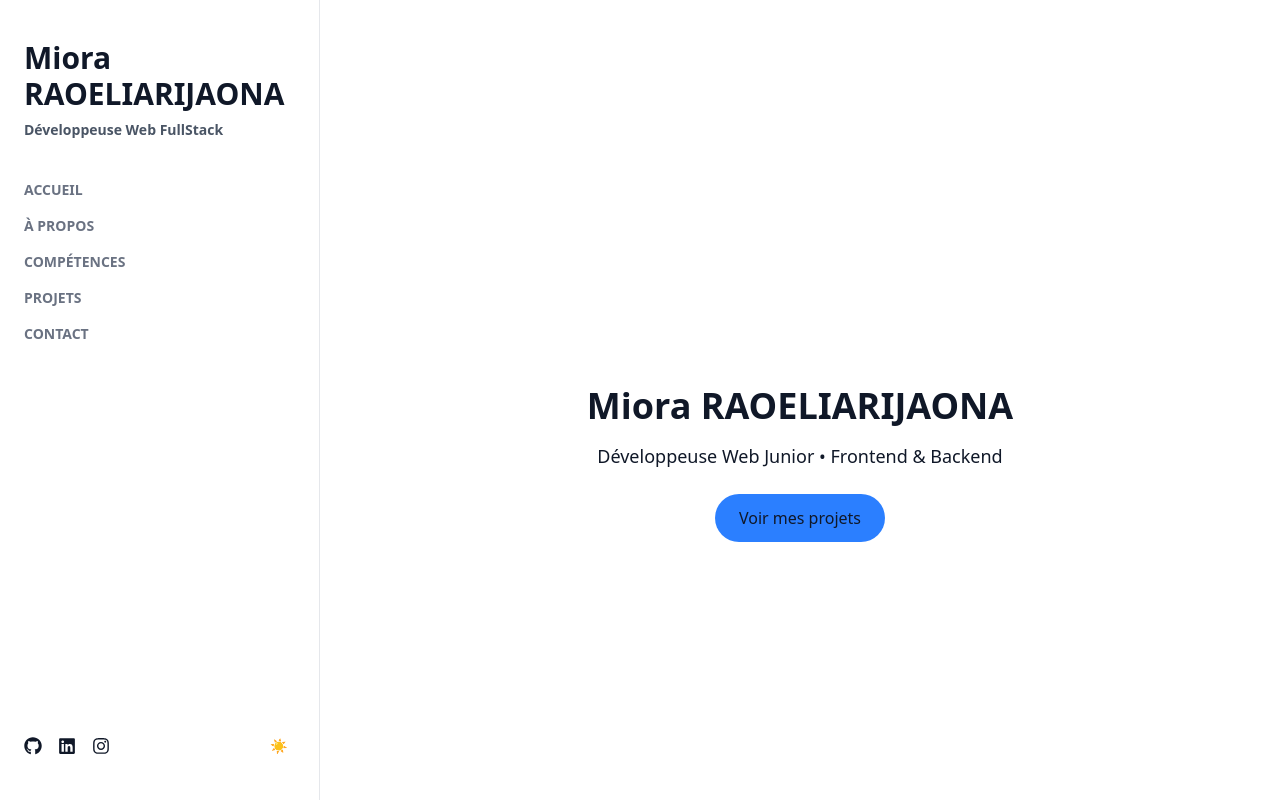
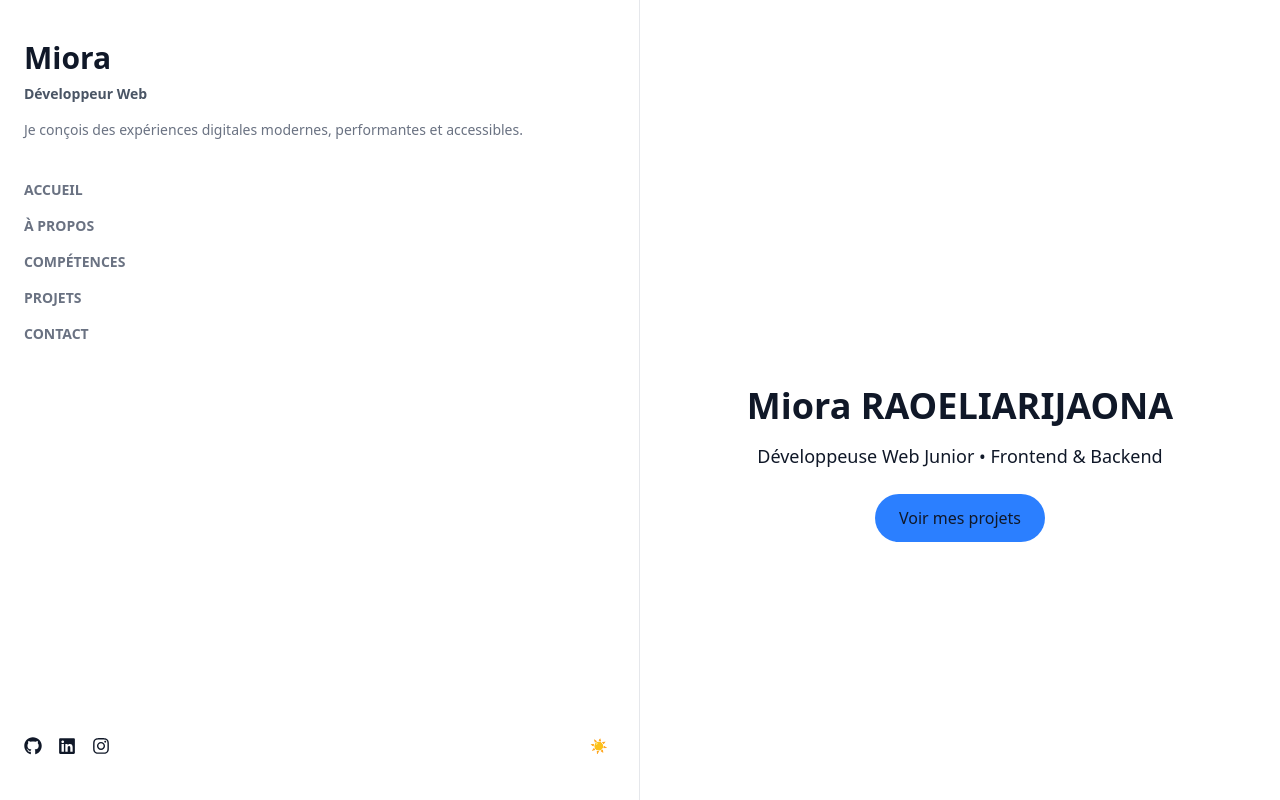
Before and after one commit to HaryMiora/mon-portfolio, a React (Vite) app: page / in a window 1280 px wide. Built offline with nearby package versions, Linux system fonts and the light colour scheme.

Commit message:
Refactor layout 50/50 : Sidebar fixe + contenu scrollable + composants réutilisés

```diff
--- a/src/components/Layout.jsx
+++ b/src/components/Layout.jsx
@@ -9,10 +9,14 @@ import Footer from './Footer';
 
 function Layout({ darkMode, toggleDarkMode }) {
   return (
-    <div className="flex">
-      <Sidebar darkMode={darkMode} toggleDarkMode={toggleDarkMode} />
+    <div className="flex h-screen">
+      {/* Colonne gauche : Sidebar (50%) */}
+      <div className="w-1/2 overflow-y-auto border-r border-gray-200 dark:border-gray-700">
+        <Sidebar darkMode={darkMode} toggleDarkMode={toggleDarkMode} />
+      </div>
 
-      <main className="w-3/4 px-10 py-16 space-y-24 overflow-y-auto h-screen scroll-smooth">
+      {/* Colonne droite : Contenu scrollable (50%) */}
+      <main className="w-1/2 px-10 py-16 space-y-24 overflow-y-auto scroll-smooth">
         <section id="home"><Accueil /></section>
         <section id="about"><APropos /></section>
         <section id="skills"><Competences /></section>
--- a/src/components/Sidebar.jsx
+++ b/src/components/Sidebar.jsx
@@ -3,10 +3,13 @@ import { FaGithub, FaLinkedin, FaInstagram } from 'react-icons/fa';
 
 function Sidebar({ darkMode, toggleDarkMode }) {
   return (
-    <aside className="w-1/4 h-screen sticky top-0 flex flex-col justify-between px-6 py-10 border-r border-gray-200 dark:border-gray-700">
+    <aside className="h-full flex flex-col justify-between px-6 py-10">
       <div>
-        <h1 className="text-3xl font-bold mb-2">Miora RAOELIARIJAONA</h1>
-        <h2 className="text-sm font-semibold text-gray-600 dark:text-gray-400">Développeuse Web FullStack</h2>
+        <h1 className="text-3xl font-bold mb-2">Miora</h1>
+        <h2 className="text-sm font-semibold text-gray-600 dark:text-gray-400">Développeur Web</h2>
+        <p className="mt-4 text-sm text-gray-500 dark:text-gray-400">
+          Je conçois des expériences digitales modernes, performantes et accessibles.
+        </p>
 
         <nav className="mt-10 space-y-4 text-sm uppercase font-semibold text-gray-500 dark:text-gray-400">
           <a href="#home" className="block hover:text-blue-500">Accueil</a>
@@ -17,12 +20,11 @@ function Sidebar({ darkMode, toggleDarkMode }) {
         </nav>
       </div>
 
-      <div className="flex items-center gap-4 text-lg">
+      <div className="flex items-center gap-4 text-lg mt-10">
         <a href="https://github.com/" target="_blank" rel="noreferrer"><FaGithub /></a>
         <a href="https://linkedin.com/" target="_blank" rel="noreferrer"><FaLinkedin /></a>
         <a href="https://instagram.com/" target="_blank" rel="noreferrer"><FaInstagram /></a>
 
-        {/* Bouton dark mode */}
         <button
           onClick={toggleDarkMode}
           className="ml-auto text-sm px-2 py-1 rounded hover:bg-gray-200 dark:hover:bg-gray-700 transition"
```
